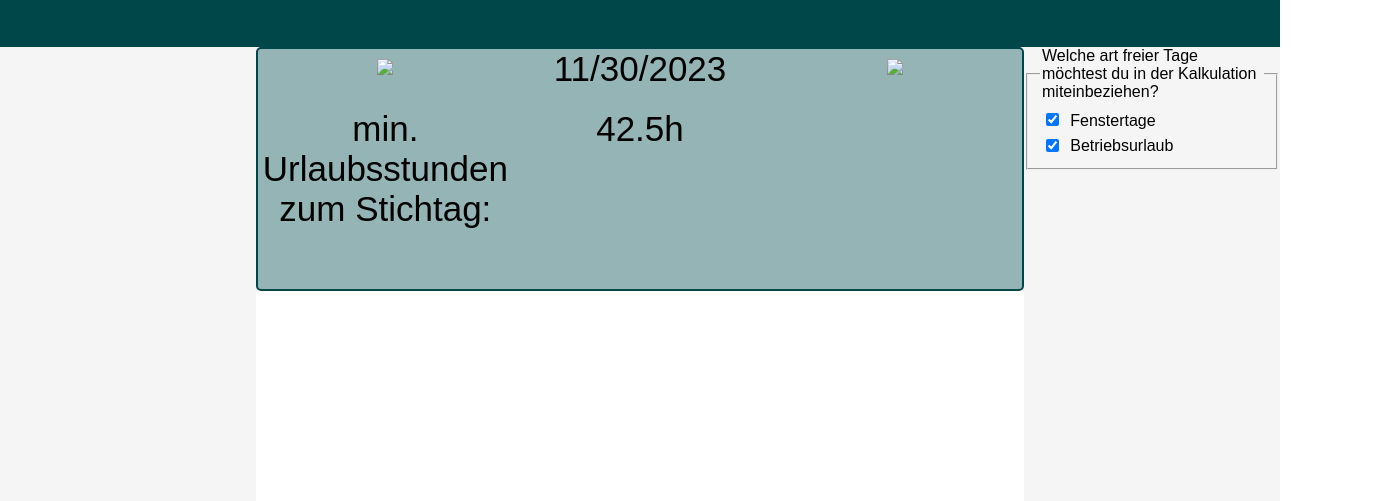
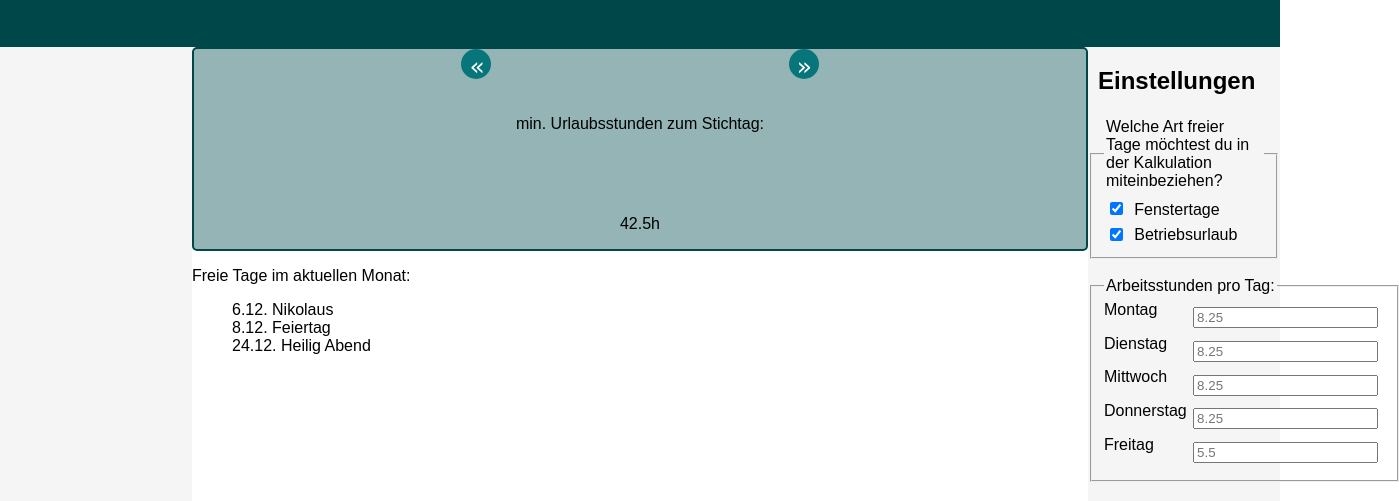
Before and after one commit to e1even44/VacationCalc, a plain HTML site: page index.html in a window 1280 px wide. Shown: the part 21-522 px from the top of the page, 1399 px wide, since content can reach past the window. Drawn offline with Linux system fonts and the light colour scheme.

Commit message:
design changes in css, layouting in html and structuring file tree

```diff
--- /dev/null
+++ b/demo.js
@@ -0,0 +1,16 @@
+// scripts
+
+    const dateToday = document.querySelector('datetd').innerText = new Date().toLocaleDateString();
+
+    function calcPreviousDay() {
+        const previousDay = new Date();
+        previousDay.setDate(previousDay.getDate() - 1);
+        return previousDay.toLocaleDateString();
+    }
+
+    function calcNextDay() {
+        const nextDay = new Date();
+
+        nextDay.setDate(nextday.getDate() + 1);
+        return nextday.toLocaleDateString();
+    }
--- a/index.html
+++ b/index.html
@@ -5,77 +5,91 @@
     <meta charset="utf-8" />
     <meta name="viewport" content="width=device-width" />
     <link rel="stylesheet" type="text/css" href="styles.css" />
-    <link rel="icon" type="image/x-icon" href="c:\Users\Hilal\Downloads\logo_excl._name\logo_excl._name_ico16.ico">
+    <link rel="icon" type="image/x-icon" href="/resources/logo_excl._name_ico16.ico">
+    <script src="demo.js"></script>
     <title>Oh Deer</title>
 </head>
 
 <body>
     <div>
-        <img src="c:\Users\Hilal\Downloads\logo_incl._name_scaled.png" alt="OhDeer Logo">
+        <img src="resources/logo_incl._name_scaled.png" alt="OhDeer Logo">
     </div>
 
     <!--page layout-->
     <div class="container">
         <div class="toppanel"></div>
         <div class="d-flex">
-            <div class="leftpanel">
-
-
+            <div class="sidepanel">
             </div>
-
-            <div class="middlepanel">
+            <div class="main-content">
                 <div class="wrapper">
                     <div>
-                        <input type="image" src="c:\Users\Hilal\Downloads\rsz_button-previous.png" value=" "/>
+                        <button class="round-button" id="left-button">&laquo;</button>
                     </div>
                     <div>
                         <datetd></datetd>
                     </div>
                     <div>
-                        <input type="image" src="c:\Users\Hilal\Downloads\rsz_button-next.png" value=" "/>
+                        <button class="round-button" id="right-button">&raquo;</button>
                     </div>
-                    <div>min. Urlaubsstunden zum Stichtag:</div>
-                    <div>42.5h</div>
-                    <div> </div>
+                    <div></div>
+                    <div>
+                        <p>min. Urlaubsstunden zum Stichtag:</p>
+                    </div>
+                    <div></div>
+                    <div></div>
+                    <div>
+                        <p>42.5h</p>
+                    </div>
                 </div>
-
-
+                <div>
+                    <wrapper class="view-freieTage-month">
+                        <div>
+                            <p>Freie Tage im aktuellen Monat:</p>
+                            <ul>
+                                <div>6.12. Nikolaus</div>
+                                <div>8.12. Feiertag</div>
+                                <div>24.12. Heilig Abend</div>
+                            </ul>
+                        </div>
+                    </wrapper>
+                </div>
             </div>
-
-            <div class="rightpanel">
-                <!-- menu to (un)check betriebsurlaub and fenstertage -->
+            <!-- menu to (un)check "betriebsurlaub" and "fenstertage" -->
+            <div class="sidepanel" id="settings">
+                <div id="settings-header">Einstellungen</div>
+                <br>
                 <fieldset>
-                    <legend>Welche art freier Tage möchtest du in der Kalkulation miteinbeziehen?</legend>
+                    <legend>Welche Art freier Tage möchtest du in der Kalkulation miteinbeziehen?</legend>
                     <div>
                         <input type="checkbox" id="fenstertage" name="fenstertage" checked />
                         <label for="fenstertage">Fenstertage</label>
                         <br>
                         <input type="checkbox" id="betriebsurlaub" name="betriebsurlaub" checked />
                         <label for="betriebsurlaub">Betriebsurlaub</label>
-                    </div>
+                </fieldset>
+
+                <br>
+
+                <fieldset class="workweek-table">
+                    <legend>Arbeitsstunden pro Tag: </legend>
+                    <label>Montag</label>
+                    <input class="workhours-input" type="text" id="montag" placeholder="8.25">
+                    <label>Dienstag</label>
+                    <input class="workhours-input" type="text" id="dienstag" placeholder="8.25">
+                    <label>Mittwoch</label>
+                    <input class="workhours-input" type="text" id="mittwoch" placeholder="8.25">
+                    <label>Donnerstag</label>
+                    <input class="workhours-input" type="text" id="donnerstag" placeholder="8.25">
+                    <label>Freitag</label>
+                    <input class="workhours-input" type="text" id="freitag" placeholder="5.5">
                 </fieldset>
             </div>
+
         </div>
     </div>
+    </div>
 
-
-
-    <!-- scripts -->
-    <script>
-        let dateToday = document.querySelector('datetd').innerText = new Date().toLocaleDateString();
-
-        function calcPreviousDay() {
-            const previousDay = new Date();
-            previousDay.setDate(previousDay.getDate() - 1);
-            return previousDay.toLocaleDateString();
-        }
-
-        function calcNextDay() {
-            const nextDay = new Date();
-            nextDay.setDate(nextday.getDate() + 1);
-            return nextday.toLocaleDateString();
-        }
-    </script>
 </body>
 
 </html>
--- a/styles.css
+++ b/styles.css
@@ -1,3 +1,9 @@
+:root {
+    --ohdeerdark: #00474A;
+    --ohdeeralmostdark: #06767A;
+    --ohdeerlighter: #94B4B5;
+}
+
 html {
     font-family: sans-serif;
 }
@@ -6,9 +12,9 @@ body {
     margin: 0;
 }
 
-.webpage-title {
-    color: white;
-    text-align: center;
+h4 {
+    display: flex;
+    align-self: center;
 }
 
 /* page layout */
@@ -20,25 +26,19 @@ body {
 .toppanel {
     width: 100%;
     height: 50px;
-    background-color: #00474A;
+    background-color: var(--ohdeerdark);
 }
 
-.leftpanel {
-    width: 20%;
+.sidepanel {
+    width: 15%;
     height: 100vh;
     background-color: whitesmoke;
 }
 
-.middlepanel {
-    width: 60%;
+.main-content {
+    width: 70%;
     height: 100vh;
     background-color: white;
-}
-
-.rightpanel {
-    width: 20%;
-    height: 100vh;
-    background-color: whitesmoke;
 }
 
 .d-flex {
@@ -54,9 +54,9 @@ body {
 }
 
 .wrapper {
-    border: 2px solid #00474A;
+    border: 2px solid var(--ohdeerdark);
     border-radius: 5px;
-    background-color: #94B4B5;
+    background-color: var(--ohdeerlighter);
     text-align: center;
     font-size: 35px;
 }
@@ -64,7 +64,7 @@ body {
 article {
     padding: 100px;
     margin: 100px;
-    background-color: #00474A;
+    background-color: var(--ohdeerdark);
     color: white;
     float: center;
 }
@@ -90,3 +90,41 @@ label {
 input {
     margin: 0.4rem;
 }
+
+button.round-button {
+    border-radius: 100%;
+    height: 1.87rem;
+    width: 1.87rem;
+    background-color: var(--ohdeeralmostdark);
+    color: white;
+    font-size: 25px;
+    cursor: pointer;
+    font-family: Verdana, Geneva, Tahoma, sans-serif;
+    transition: background-color 0.5s;
+}
+
+button:hover {
+    background-color: var(--ohdeerdark);
+}
+
+#left-button {
+    float: right;
+}
+
+#right-button {
+    float: left;
+}
+
+.workweek-table {
+    display: grid;
+    grid-template-columns: 1fr 1fr;
+    grid-template-rows: 1fr 1r 1fr 1fr 1fr;
+}
+
+#settings-header {
+    width: 100%;
+    margin:20px 10px 5px;
+    text-align: left;
+    font-weight: bolder;
+    font-size: 24px;
+}
```
Also changed, not shown: 1 other file.
